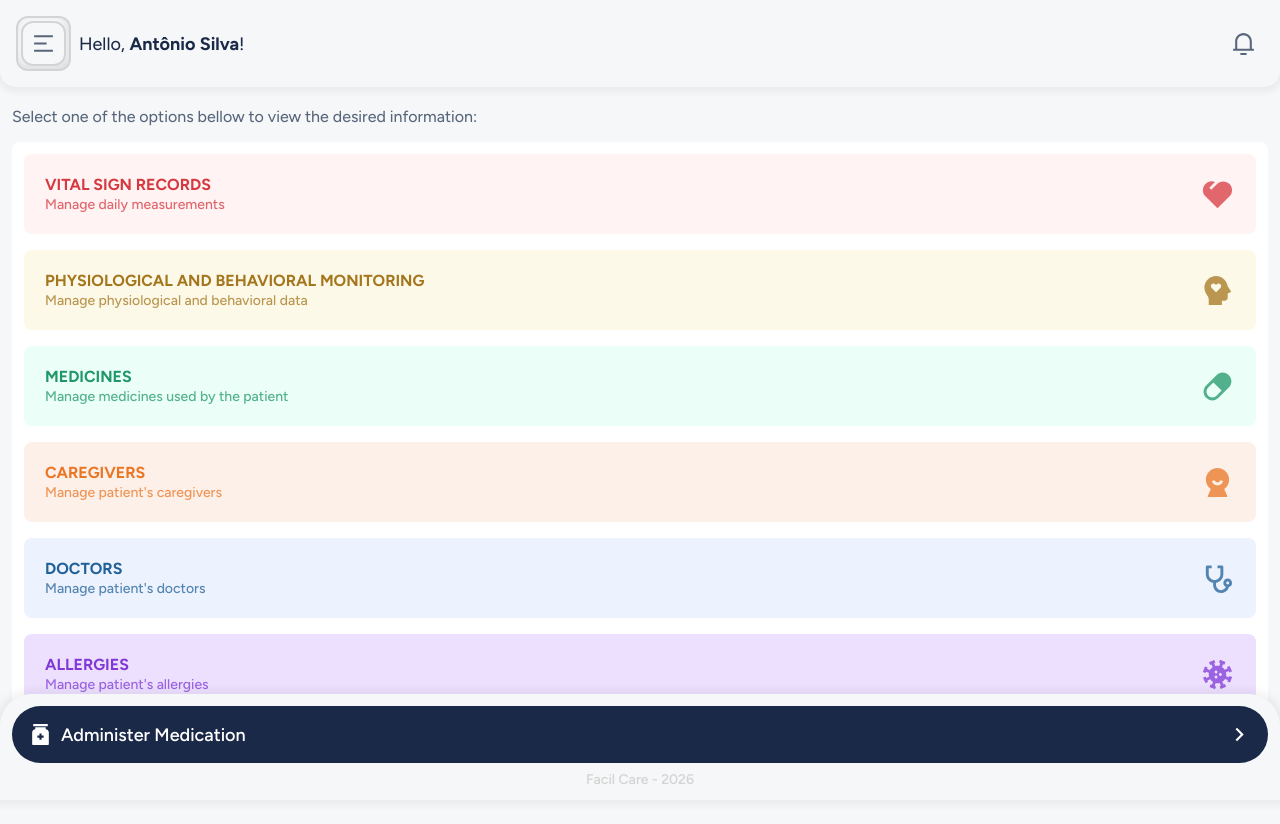
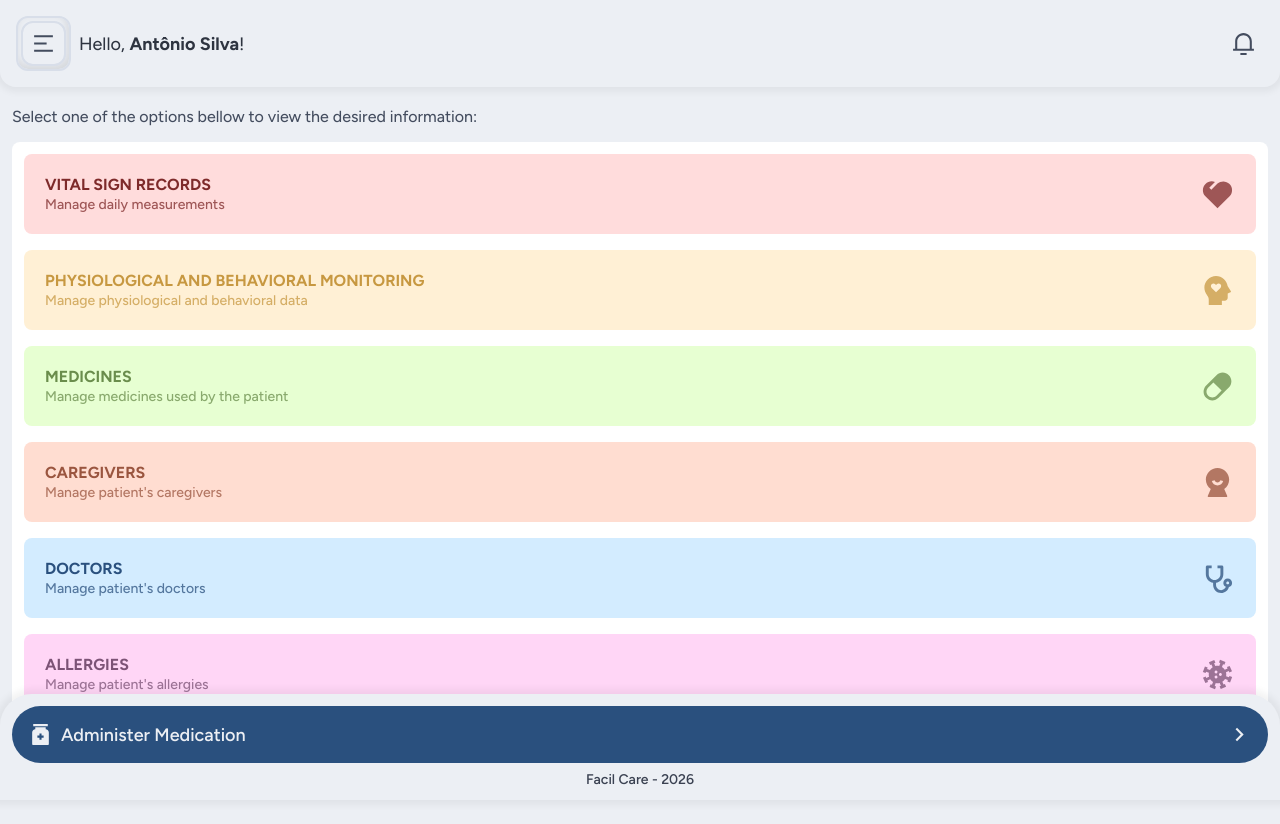
Before and after one commit to LuizGustavo1001/Facil_Care, a Vue app: page / in a window 1280 px wide. Shown: the top 824 px of the page. Built offline with nearby package versions, Linux system fonts and the light colour scheme.

Commit message:
feat 🎨 Color Palette

```diff
--- a/src/assets/styles/style.css
+++ b/src/assets/styles/style.css
@@ -9,44 +9,47 @@
 :root{
     /* -=-=-=- PRIMAL TOKENS -=-=-=- */
     /* Colors */
-    --blue-1000: #0F172A;
-    --blue-900: #1A2947;
-    --blue-700: #2F4E8D;
-    --blue-500: #206197;
-    --blue-400: #2f77b2;
-    --blue-100: #edf2ff;
+    --gray-900: #2e3440;
+    --gray-800:#3b4252;
+    --gray-700: #434c5e;
+    --gray-600: #4c566a;
+    --gray-400: #b3bdd0;
+    --gray-300: #d8dee9;
+    --gray-200: #e5e9f0;
+    --gray-100: #eceff4;
 
-    --slate-600: #57667B;
-    --slate-500: #73869d;
+    --blue-700: #2a507e;
+    --blue-600: #366298;
+    --blue-500: #50719a;
+    --blue-400: #81a1c1;
+    --blue-200: #b7d6ef;
+    --blue-100: #d3ecff;
 
-    --gray-300: #D4D4D4;
-    --gray-100: #F6F7F8;
+    --red-700: #7e2a2a;
+    --red-500: #bf616a;
+    --red-400: #c18181;
+    --red-100: #ffdcdc;
 
-    --purple-700: #624096;
-    --purple-500: #8039d7;
-    --purple-200: #ede0ff;
+    --orange-700: #9a553f;
+    --orange-500: #d08770;
+    --orange-400: #e3a18c;
+    --orange-100: #ffddd1;
 
-    --red-700: #964040;
-    --red-500: #D73940;
-    --red-400: #e56d72;
-    --red-300: #F3D1D1;
-    --red-200: #FDDFDF;
-    --red-100: #FFF3F3;
+    --purple-700: #7c5376;
+    --purple-500: #a8749f;
+    --purple-400: #e0b5d7;
+    --purple-100: #ffd6f6;
 
-    --green-700: #439640;
-    --green-500: #209768;
-    --green-100: #ebfff8;
+    --green-700: #6a8d4c;
+    --green-500: #84a46a;
+    --green-400: #b0e09e;
+    --green-100: #e7ffd2;
 
-    --orange-700: #966540;
-    --orange-500: #EA7624;
-    --orange-400: #eca069;
-    --orange-200: #F3E5D4;
-    --orange-100: #FDF0E9;
-
-    --yellow-700: #7e6831;
-    --yellow-600: #a4761d;
-    --yellow-400: #e0ad4b;
-    --yellow-100: #fdf9e9;
+    --yellow-700: #c79841;
+    --yellow-500-alt: #ffdc00;
+    --yellow-500: #ccab69;
+    --yellow-400: #ebcb8b;
+    --yellow-100: #fff0d5;
 
     --white: #FFFFFF;
     --black: #000000;
@@ -93,38 +96,38 @@
 
     /* -=-=-=- SEMANTIC TOKENS -=-=-=- */
     /* Text Color */
-    --color-text-primary: var(--blue-900);
-    --color-text-primary-muted: var(--slate-600);
-    --color-text-primary-subtle: var(--gray-300);
+    --color-text-primary: var(--gray-900);
+    --color-text-primary-muted: var(--gray-700);
+    --color-text-primary-subtle: var(--gray-800);
 
-    --color-text-inverse: var(--white);
+    --color-text-inverse: var(--gray-100);
     --color-text-inverse-muted: var(--gray-300);
-    --color-text-inverse-subtle: var(--gray-100);
+    --color-text-inverse-subtle: var(--gray-200);
 
-    --color-text-brand: var(--blue-700);
-    --color-text-brand-subtle: var(--blue-500);
+    --color-text-brand: var(--blue-500);
+    --color-text-brand-subtle: var(--blue-400);
 
-    --color-text-red: var(--red-500);
-    --color-text-yellow: var(--yellow-600);
-    --color-text-green: var(--green-500);
-    --color-text-orange: var(--orange-500);
-    --color-text-blue: var(--blue-500);
-    --color-text-purple: var(--purple-500);
+    --color-text-red: var(--red-700);
+    --color-text-yellow: var(--yellow-700);
+    --color-text-green: var(--green-700);
+    --color-text-orange: var(--orange-700);
+    --color-text-blue: var(--blue-700);
+    --color-text-purple: var(--purple-700);
 
     /* Background Color */
     --color-bg-primary: var(--gray-100);
     --color-bg-subtle: var(--white);
     --color-bg-hover: var(--gray-300);
 
-    --color-bg-brand: var(--blue-900);
-    --color-bg-brand-hover: var(--blue-700);
+    --color-bg-brand: var(--blue-700);
+    --color-bg-brand-hover: var(--blue-600);
 
     --color-bg-red: var(--red-100);
     --color-bg-yellow: var(--yellow-100);
     --color-bg-green: var(--green-100);
     --color-bg-orange: var(--orange-100);
     --color-bg-blue: var(--blue-100);
-    --color-bg-purple: var(--purple-200);
+    --color-bg-purple: var(--purple-100);
 
     /* Border Color */
     --color-border-default: var(--gray-300);
@@ -148,40 +151,40 @@
 body.dark {
     /* Text Color */
     --color-text-primary: var(--gray-100);
-    --color-text-primary-muted: var(--gray-300);
-    --color-text-primary-subtle: var(--slate-500);
+    --color-text-primary-muted: var(--gray-400);
+    --color-text-primary-subtle: var(--gray-200);
 
-    --color-text-inverse: var(--blue-1000);
-    --color-text-inverse-muted: var(--blue-900);
-    --color-text-inverse-subtle: var(--blue-700);
+    --color-text-inverse: var(--gray-900);
+    --color-text-inverse-muted: var(--gray-700);
+    --color-text-inverse-subtle: var(--gray-800);
 
     --color-text-brand: var(--blue-100);
-    --color-text-brand-subtle: var(--blue-500);
+    --color-text-brand-subtle: var(--blue-400);
 
     --color-text-red: var(--red-100);
     --color-text-yellow: var(--yellow-100);
     --color-text-green: var(--green-100);
     --color-text-orange: var(--orange-100);
     --color-text-blue: var(--blue-100);
-    --color-text-purple: var(--purple-200);
+    --color-text-purple: var(--purple-100);
 
     /* Background Color */
-    --color-bg-primary: var(--blue-1000);
-    --color-bg-subtle: var(--blue-900);
-    --color-bg-hover: var(--blue-700);
+    --color-bg-primary: var(--gray-900);
+    --color-bg-subtle: var(--gray-800);
+    --color-bg-hover: var(--gray-700);
 
     --color-bg-brand: var(--blue-400);
-    --color-bg-brand-hover: var(--blue-700);
+    --color-bg-brand-hover: var(--blue-100);
 
-    --color-bg-red: var(--red-700);
-    --color-bg-yellow: var(--yellow-700);
-    --color-bg-green: var(--green-700);
-    --color-bg-orange: var(--orange-700);
-    --color-bg-blue: var(--blue-700);
-    --color-bg-purple: var(--purple-700);
+    --color-bg-red: var(--red-500);
+    --color-bg-yellow: var(--yellow-500);
+    --color-bg-green: var(--green-500);
+    --color-bg-orange: var(--orange-500);
+    --color-bg-blue: var(--blue-500);
+    --color-bg-purple: var(--purple-500);
 
     /* Border Color */
-    --color-border-default: var(--blue-900);
+    --color-border-default: var(--gray-700);
     --color-border-brand: var(--blue-500);
 
     /* Shadow */
@@ -200,20 +203,20 @@ body.highContrast {
     --color-text-inverse-muted: var(--black);
     --color-text-inverse-subtle: var(--black);
 
-    --color-text-brand: var(--yellow-100);
-    --color-text-brand-subtle: var(--yellow-600);
+    --color-text-brand: var(--yellow-500-alt);
+    --color-text-brand-subtle: var(--yellow-500-alt);
 
     /* Background Color */
     --color-bg-primary: var(--black);
     --color-bg-subtle: #1c1c1c;
     --color-bg-hover: var(--black);
 
-    --color-bg-brand: var(--white);
-    --color-bg-brand-hover: var(--gray-100);
+    --color-bg-brand: var(--yellow-500-alt);
+    --color-bg-brand-hover: var(--yellow-500-alt);
 
     /* Border Color */
-    --color-border-default: var(--white);
-    --color-border-brand: var(--yellow-100);
+    --color-border-default: var(--yellow-500);
+    --color-border-brand: var(--yellow-500);
 
     /* Shadow (Unavailable) */
     --color-shadow-subtle: none;
```
